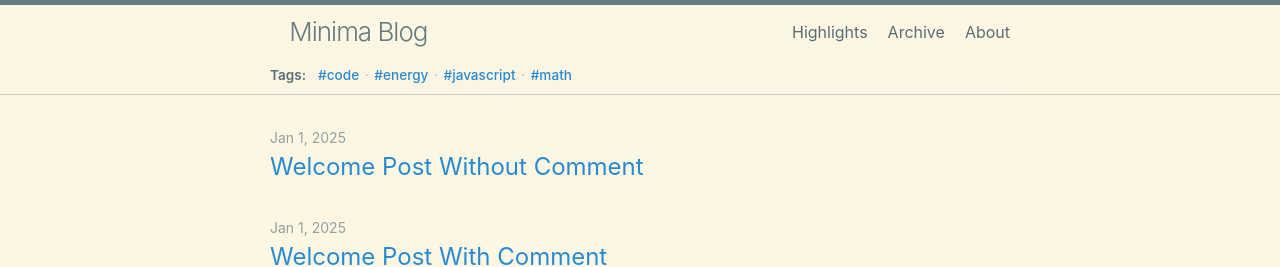
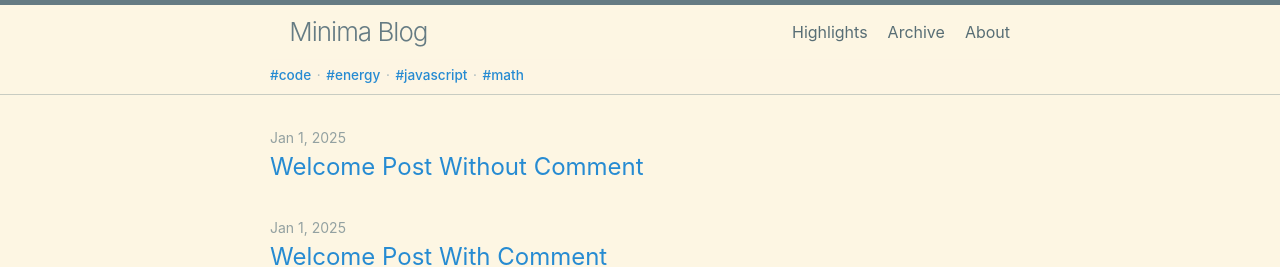
Before and after one commit to xianxu/minima, a Jekyll site: the page built from index.markdown, in a window 1280 px wide. Shown: the top 267 px of the page. Built offline with Jekyll 4.4.1, drawn with Linux system fonts in a browser that asks for light colours.

Commit message:
better layout

```diff
--- a/_includes/tag-bar.html
+++ b/_includes/tag-bar.html
@@ -1,7 +1,6 @@
 {% assign all_tags = site.tags | sort %}
 {% if all_tags and all_tags != empty %}
 <div class="site-tag-bar" role="navigation" aria-label="Blog tags">
-  <span class="site-tag-bar-label">Tags:</span>
   <div class="site-tag-bar-links">
     {% for tag in all_tags %}
       {% assign tag_name = tag | first %}
```
